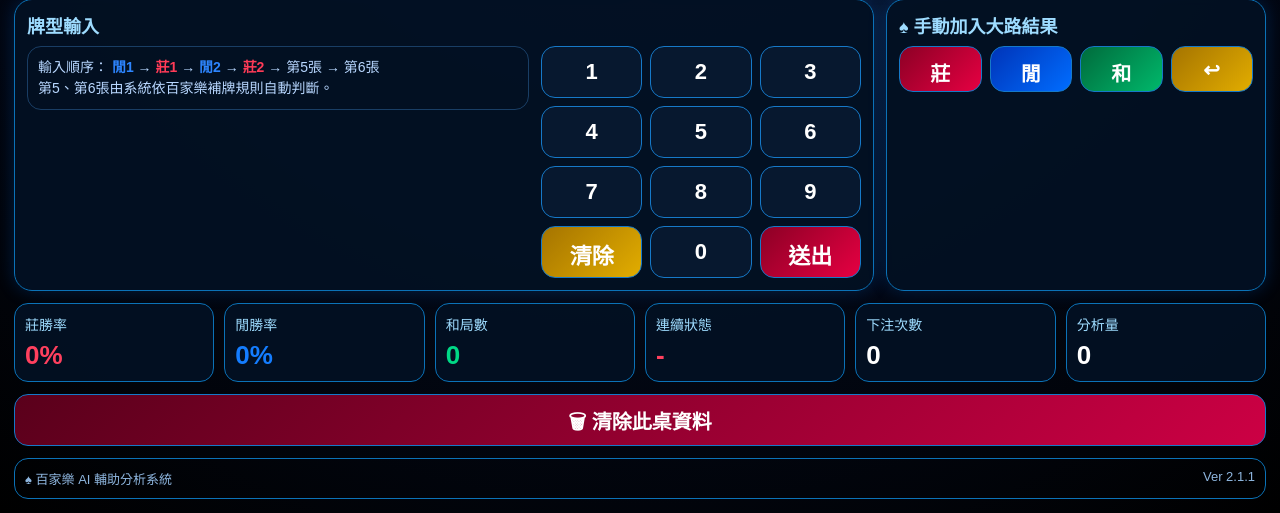
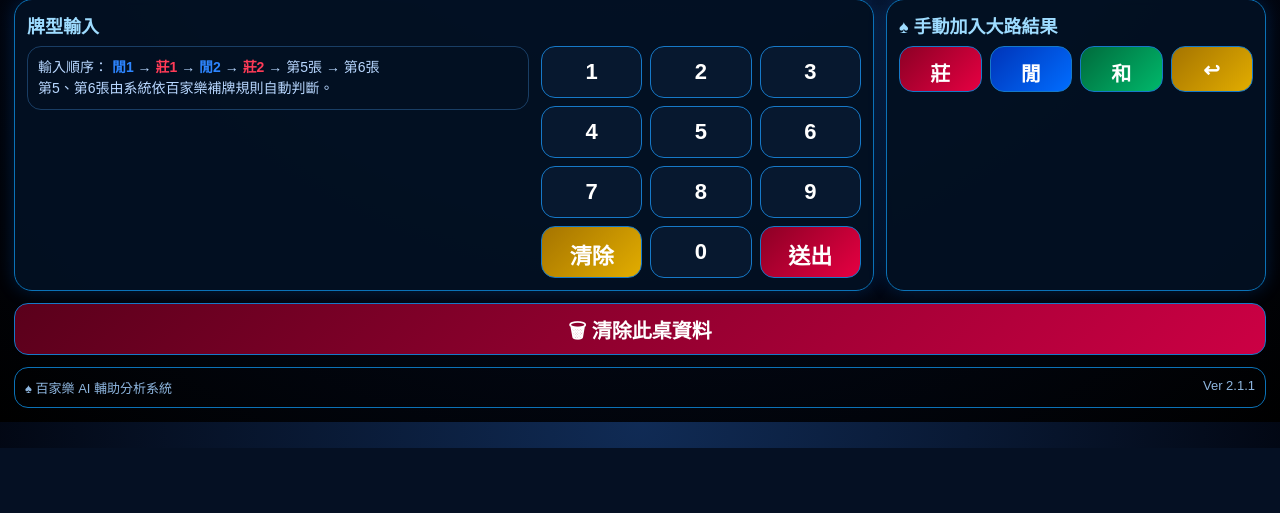
Before and after one commit to hecht19980820/baccarat-online, a Flask app: page / in a window 1280 px wide. Shown: the part 352-865 px from the top of the page. After the commit the page ends 800 px from the top, so only its background shows below. Run offline with Flask 3, Linux system fonts and the light colour scheme; the visitor is signed in with stand-in values (Sample User, id 1); data comes from the database, SQL or seed files in the repository; data that the repository does not hold is empty.

Commit message:
Update index.html

```diff
--- a/templates/index.html
+++ b/templates/index.html
@@ -228,12 +228,8 @@ select,button{
 .danger{background:linear-gradient(135deg,#5a001b,#cc0044)}
 
 .stats-row{
-    display:grid;
-    grid-template-columns:repeat(6,1fr);
-    gap:10px;
-    margin-top:12px;
+    display:none;
 }
-
 .stat{
     background:rgba(3,16,34,.94);
     border:1px solid #0b72b7;
```
